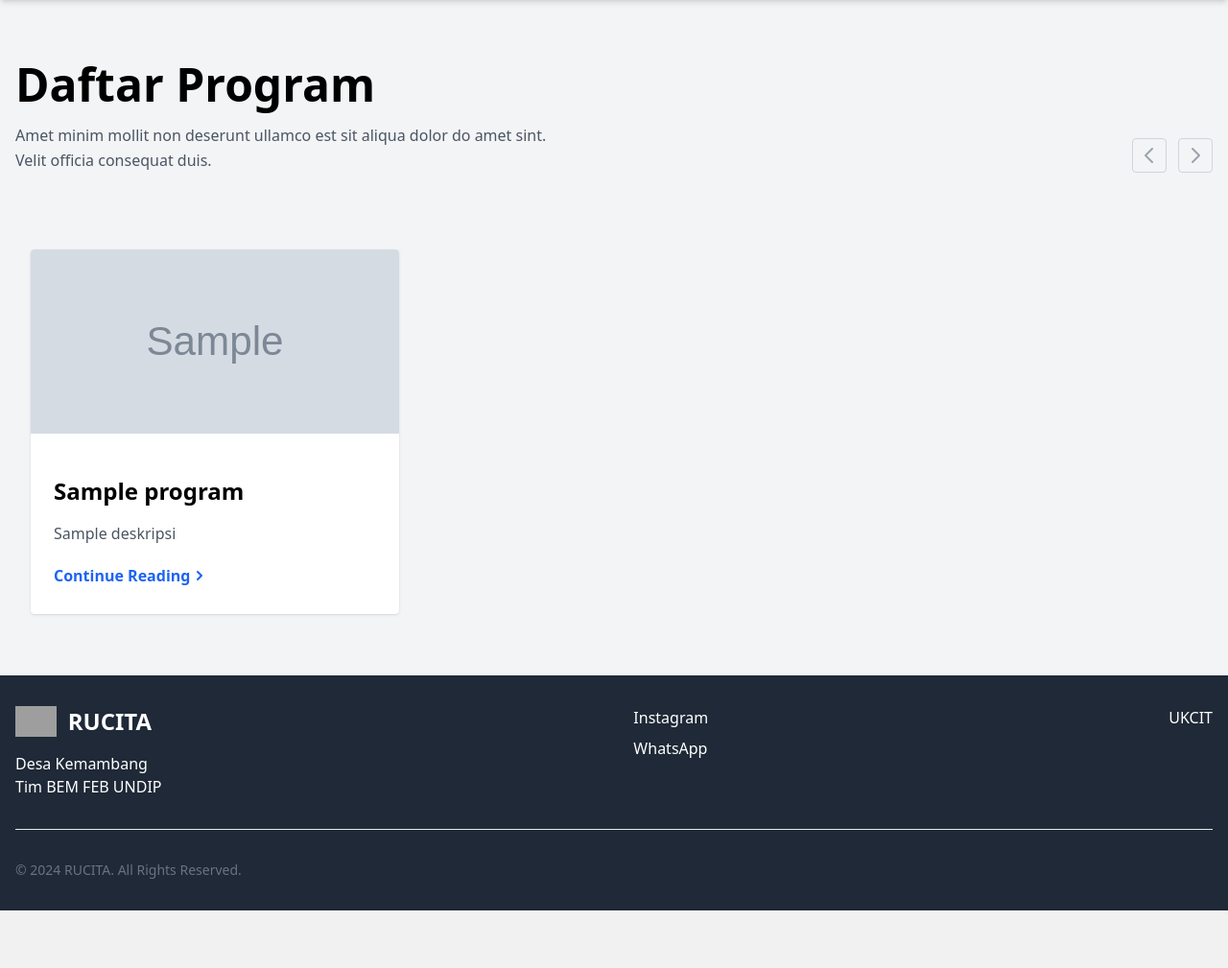
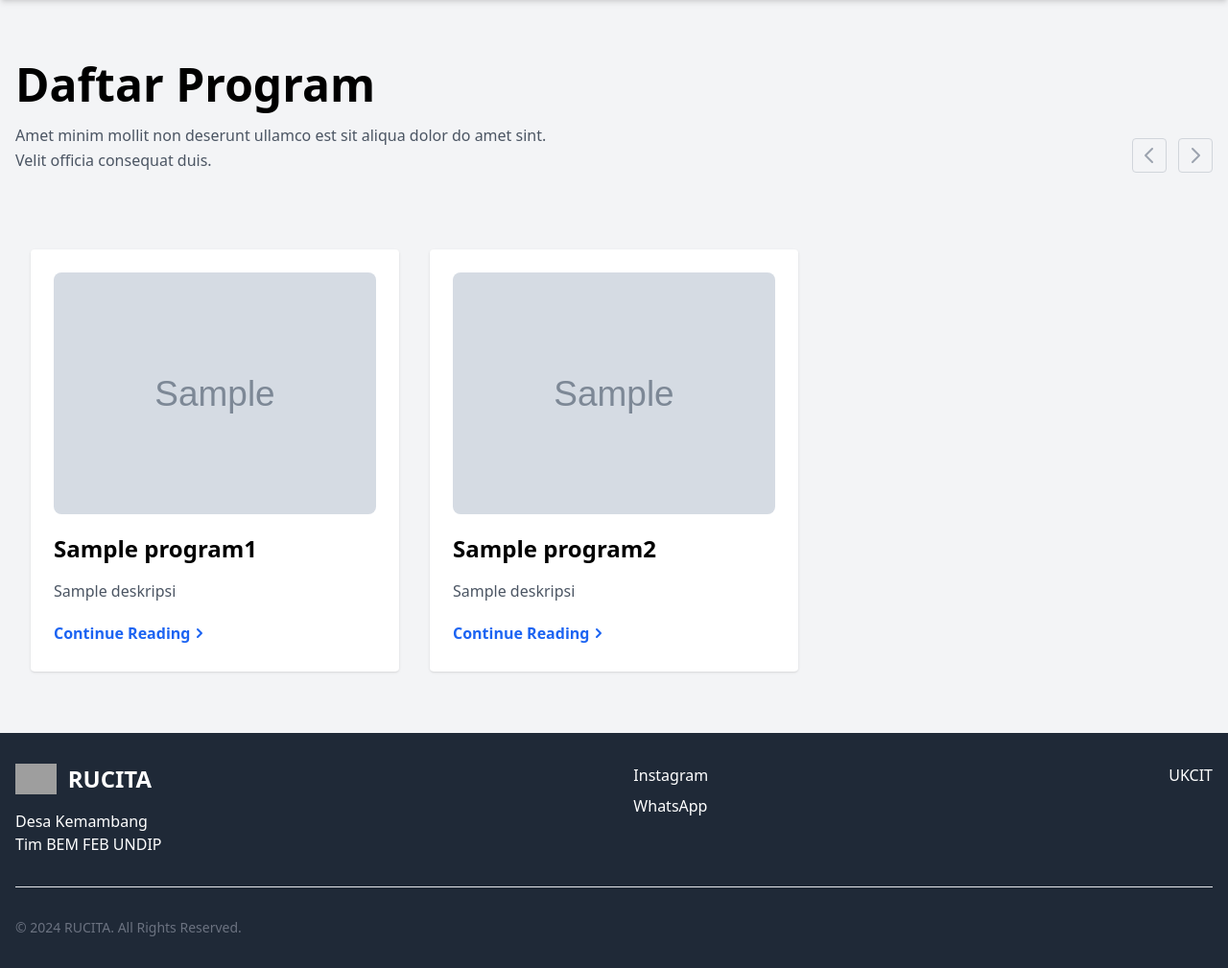
Before and after one commit to galiaji/BEM-FEB, a Laravel app: template resources/views/program/Index.blade.php in a window 1280 px wide. Shown: the part 64-1073 px from the top of the page at 96% size. Before the commit the page ends 1013 px from the top, so only its background shows below. Run offline with Laravel 12, Linux system fonts and the light colour scheme; the template is opened without the code that fills it: most values are stand-ins (such as "Sample title", 1, 10 or a date in 2020); grey boxes marked "Sample" are stand-in pictures; style sheets or scripts are compiled from the project's sources; grey boxes are pictures that could not be loaded.

Commit message:
wafhauhefeiyarbsf

```diff
--- a/resources/views/program/Index.blade.php
+++ b/resources/views/program/Index.blade.php
@@ -34,39 +34,17 @@
         <div class="relative">
             <div id="carousel"
                 class="flex overflow-x-auto max-w-md mx-auto mt-8 lg:mt-16 lg:max-w-full scroll-smooth pb-6">
-                <!-- @foreach ($programs as $program)
-                        <div class="flex-none w-full lg:w-1/3 mb-6 px-4 py-4">
-                            <div class="overflow-hidden bg-white rounded shadow">
-                                <div class="p-6">
-                                    <p class="mt-5 text-2xl font-semibold">
-                                        <a href="#" title="" class="text-black">{{ $program->nama }}</a>
-                                    </p>
-                                    <p class="mt-4 text-base text-gray-600">{{ Str::limit($program->deskripsi, 100) }}</p>
-                                    <a href="{{ route('program.show', $program->slug) }}" title=""
-                                        class="inline-flex items-center justify-center pb-0.5 mt-5 text-base font-semibold text-blue-600 transition-all duration-200 border-b-2 border-transparent hover:border-blue-600 focus:border-blue-600">
-                                        Continue Reading
-                                        <svg class="w-5 h-5" xmlns="http://www.w3.org/2000/svg" viewBox="0 0 20 20"
-                                            fill="currentColor">
-                                            <path fill-rule="evenodd"
-                                                d="M7.293 14.707a1 1 0 010-1.414L10.586 10 7.293 6.707a1 1 0 011.414-1.414l4 4a1 1 0 010 1.414l-4 4a1 1 0 01-1.414 0z"
-                                                clip-rule="evenodd" />
-                                        </svg>
-                                    </a>
-                                </div>
-                            </div>
-                        </div>
-                    @endforeach -->
+
                 <div class="flex-none w-full lg:w-1/3 mb-6 px-4 py-4">
                     <div class="overflow-hidden bg-white rounded shadow">
                         <!-- Menambahkan gambar -->
-                        <img src="{{ asset('storage/images/'. $program->gambar) }}" alt="{{ $program->nama }}" class="w-full h-48 object-cover">
-
                         <div class="p-6">
+                            <img class=" rounded-lg w-full" src="{{ asset('images/' . $program1->gambar) }}" alt="{{ $program1->nama }}" class="w-full h-48 object-cover">
                             <p class="mt-5 text-2xl font-semibold">
-                                <a href="#" title="" class="text-black">{{ $program->nama }}</a>
+                                <a href="#" title="" class="text-black">{{ $program1->nama }}</a>
                             </p>
-                            <p class="mt-4 text-base text-gray-600">{{ Str::limit($program->deskripsi, 100) }}</p>
-                            <a href="{{ route('program.show', $program->slug) }}" title=""
+                            <p class="mt-4 text-base text-gray-600">{{ Str::limit($program1->deskripsi, 100) }}</p>
+                            <a href="{{ route('program.rumles', $program1->slug) }}" title=""
                                 class="inline-flex items-center justify-center pb-0.5 mt-5 text-base font-semibold text-blue-600 transition-all duration-200 border-b-2 border-transparent hover:border-blue-600 focus:border-blue-600">
                                 Continue Reading
                                 <svg class="w-5 h-5" xmlns="http://www.w3.org/2000/svg" viewBox="0 0 20 20" fill="currentColor">
@@ -79,6 +57,27 @@
                     </div>
                 </div>
 
+                <div class="flex-none w-full lg:w-1/3 mb-6 px-4 py-4">
+                    <div class="overflow-hidden bg-white rounded shadow">
+                        <!-- Menambahkan gambar -->
+                        <div class="p-6">
+                            <img class=" rounded-lg w-full" src="{{ asset('images/' . $program2->gambar) }}" alt="{{ $program2->nama }}" class="w-full h-48 object-cover">
+                            <p class="mt-5 text-2xl font-semibold">
+                                <a href="#" title="" class="text-black">{{ $program2->nama }}</a>
+                            </p>
+                            <p class="mt-4 text-base text-gray-600">{{ Str::limit($program2->deskripsi, 100) }}</p>
+                            <a href="{{ route('Program.jangwis', $program2->slug) }}" title=""
+                                class="inline-flex items-center justify-center pb-0.5 mt-5 text-base font-semibold text-blue-600 transition-all duration-200 border-b-2 border-transparent hover:border-blue-600 focus:border-blue-600">
+                                Continue Reading
+                                <svg class="w-5 h-5" xmlns="http://www.w3.org/2000/svg" viewBox="0 0 20 20" fill="currentColor">
+                                    <path fill-rule="evenodd"
+                                        d="M7.293 14.707a1 1 0 010-1.414L10.586 10 7.293 6.707a1 1 0 011.414-1.414l4 4a1 1 0 010 1.414l-4 4a1 1 0 01-1.414 0z"
+                                        clip-rule="evenodd" />
+                                </svg>
+                            </a>
+                        </div>
+                    </div>
+                </div>
 
             </div>
 
```
Also changed, not shown: app/Http/Controllers/ProgramController.php (+7 -2 lines), public/images/1724604043.png (deleted), public/images/1724677812.jpg (added).
